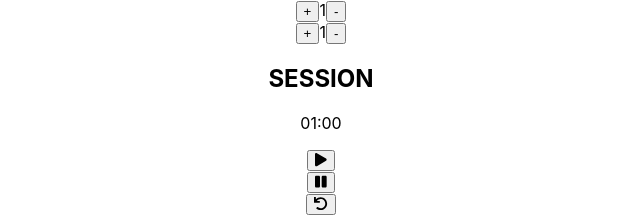
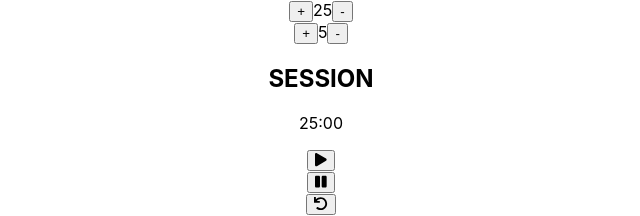
Before and after one commit to aless10/PomodoroTimer, a React (Create React App) app: page / in a window 1280 px wide. Shown: the top 216 px of the page, without its empty margins (319-959 px from the left). Built offline with nearby package versions, Linux system fonts and the light colour scheme.

Commit message:
fix switch

```diff
--- a/src/App.tsx
+++ b/src/App.tsx
@@ -1,24 +1,23 @@
-import React from "react";
+import React, { useEffect } from "react";
 import "./App.css";
 import { SetTimer } from "./components/SetTimer";
 import { Button } from "./components/Button";
 
 const Stages = ["session", "break"];
 
-const DEFAULT_SESSION_LENGTH = 1;
-const DEFAULT_BREAK_LENGTH = 1;
+const DEFAULT_SESSION_LENGTH = 25;
+const DEFAULT_BREAK_LENGTH = 5;
 
 function App() {
+  const [activeTimer, setActiveTimer] = React.useState(Stages[0]);
+  const [timerInterval, setTimerInterval] = React.useState<number | null>(null);
   const [sessionLength, setSessionLength] = React.useState(
     DEFAULT_SESSION_LENGTH
   );
   const [breakLength, setBreakLength] = React.useState(DEFAULT_BREAK_LENGTH);
   const [currentTime, setCurrentTime] = React.useState(sessionLength * 60);
 
-  const [timerInterval, setTimerInterval] = React.useState<number | null>(null);
   const [isActive, setIsActive] = React.useState(false);
-
-  const [activeTimer, setActiveTimer] = React.useState(Stages[0]);
 
   const stringifyTime = (value: number) => {
     if (value < 10) return "0" + value;
@@ -72,26 +71,25 @@ function App() {
     }
   };
 
+  useEffect(() => {
+    if (currentTime === 0) {
+      if (activeTimer === Stages[0]) {
+        setActiveTimer(Stages[1]);
+        setCurrentTime(breakLength * 60);
+      } else {
+        setActiveTimer(Stages[0]);
+        setCurrentTime(sessionLength * 60);
+      }
+    }
+  }, [activeTimer, currentTime, breakLength, sessionLength]);
   const onStart = () => {
     if (isActive) return;
     setIsActive(true);
     const intervalID = setInterval(() => {
-      setCurrentTime((prevState: number) => {
-        const newTime = prevState - 1;
-        if (newTime > 0) return newTime;
-        console.log(activeTimer);
-        if (activeTimer === Stages[0]) {
-          setActiveTimer(Stages[1]);
-          return breakLength * 60;
-        } else {
-          setActiveTimer(Stages[0]);
-          return sessionLength * 60;
-        }
-      });
-    }, 100);
+      setCurrentTime((prevState) => prevState - 1);
+    }, 1000);
     //@ts-ignore
     setTimerInterval(intervalID);
-    console.log("Start");
   };
 
   const onPause = () => {
```
